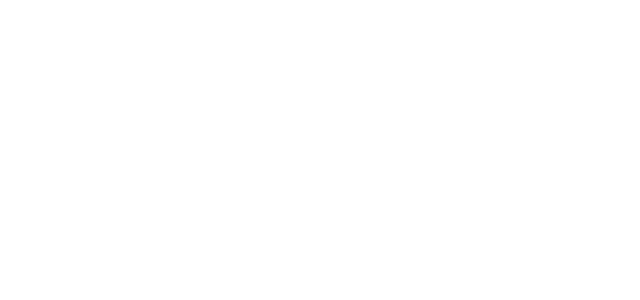
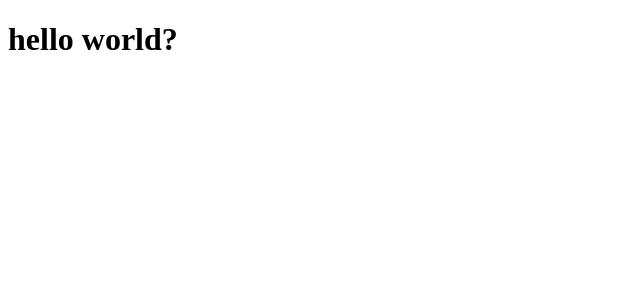
Before and after one commit to SyrykhSergey/web-lab, a Vue app: page / in a window 1280 px wide. Shown: the top 300 px of the page, without its empty margins (0-640 px from the left). Built offline with nearby package versions, Linux system fonts and the light colour scheme; the HTML template or start-up script is replaced by a standard one.

Commit message:
Test commit

```diff
--- a/src/App.vue
+++ b/src/App.vue
@@ -1,5 +1,5 @@
 <template>
-
+ <div><h1>hello world?</h1></div>
 </template>
 
 <script>
```
